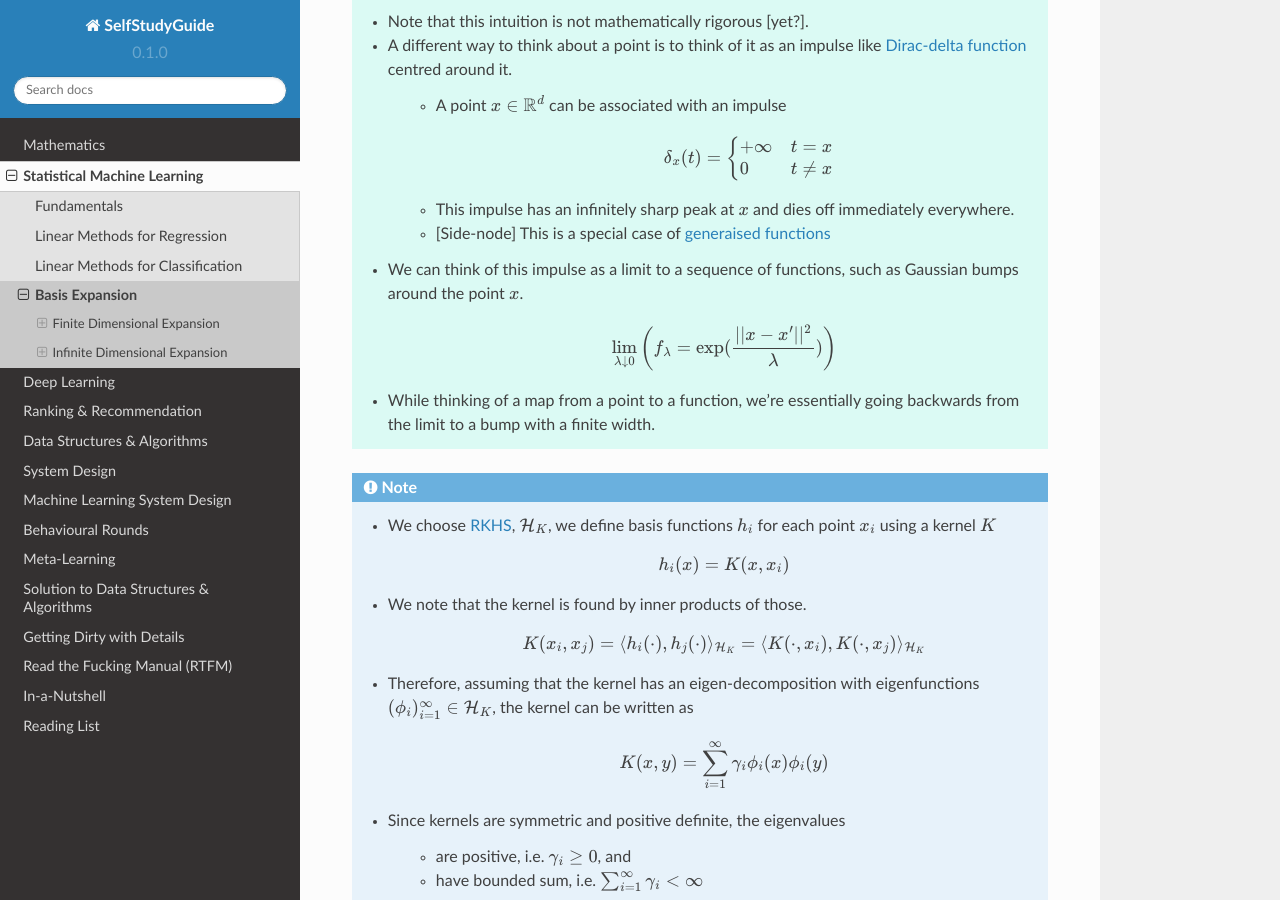
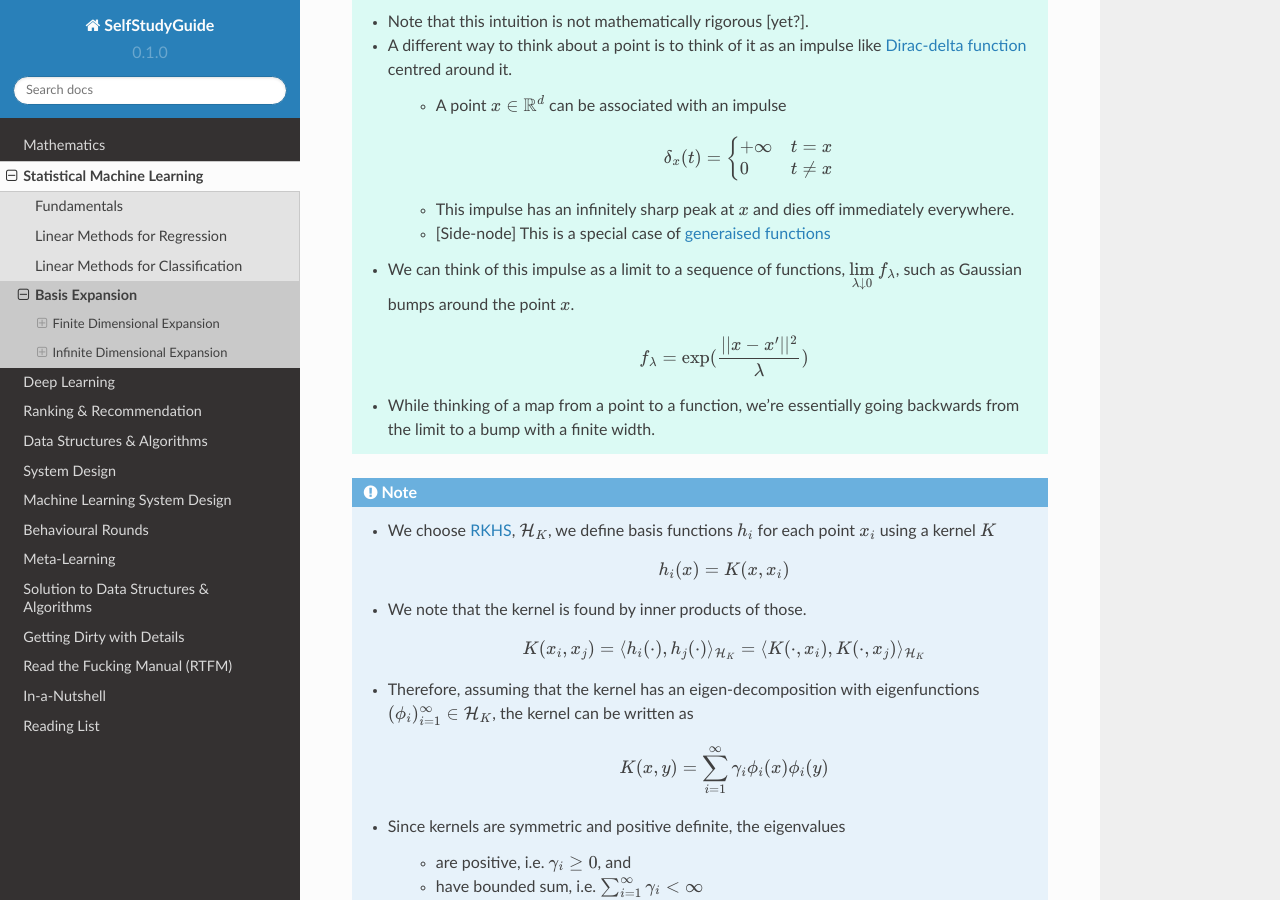
Before and after one commit to uselesstechjunks/leetcode, a Sphinx documentation site: the page built from docs/source/ml/basisexp.rst, in a window 1280 px wide and 900 px high, scrolled down 5470 px. Built offline with Sphinx 7.4.7 and the Read the Docs theme 2.0.0, drawn with Linux system fonts in a browser that asks for light colours.

Commit message:
Update basisexp.rst

```diff
--- a/docs/source/ml/basisexp.rst
+++ b/docs/source/ml/basisexp.rst
@@ -172,9 +172,9 @@ A point mapping to a function
 			.. math:: \delta_x(t)=\begin{cases}+\infty & t=x \\ 0 & t\neq x\end{cases}
 		* This impulse has an infinitely sharp peak at :math:`x` and dies off immediately everywhere.
 		* [Side-node] This is a special case of `generaised functions <https://en.wikipedia.org/wiki/Generalized_function>`_
-	* We can think of this impulse as a limit to a sequence of functions, such as Gaussian bumps around the point :math:`x`.
+	* We can think of this impulse as a limit to a sequence of functions, :math:`\lim_\limits{\lambda\downarrow 0} f_\lambda`, such as Gaussian bumps around the point :math:`x`.
 
-		.. math:: \lim_\limits{\lambda\downarrow 0}\left(f_\lambda=\exp(\frac{||x-x'||^2}{\lambda})\right)
+		.. math:: f_\lambda=\exp(\frac{||x-x'||^2}{\lambda})
 	* While thinking of a map from a point to a function, we're essentially going backwards from the limit to a bump with a finite width.
 
 .. note::
```
